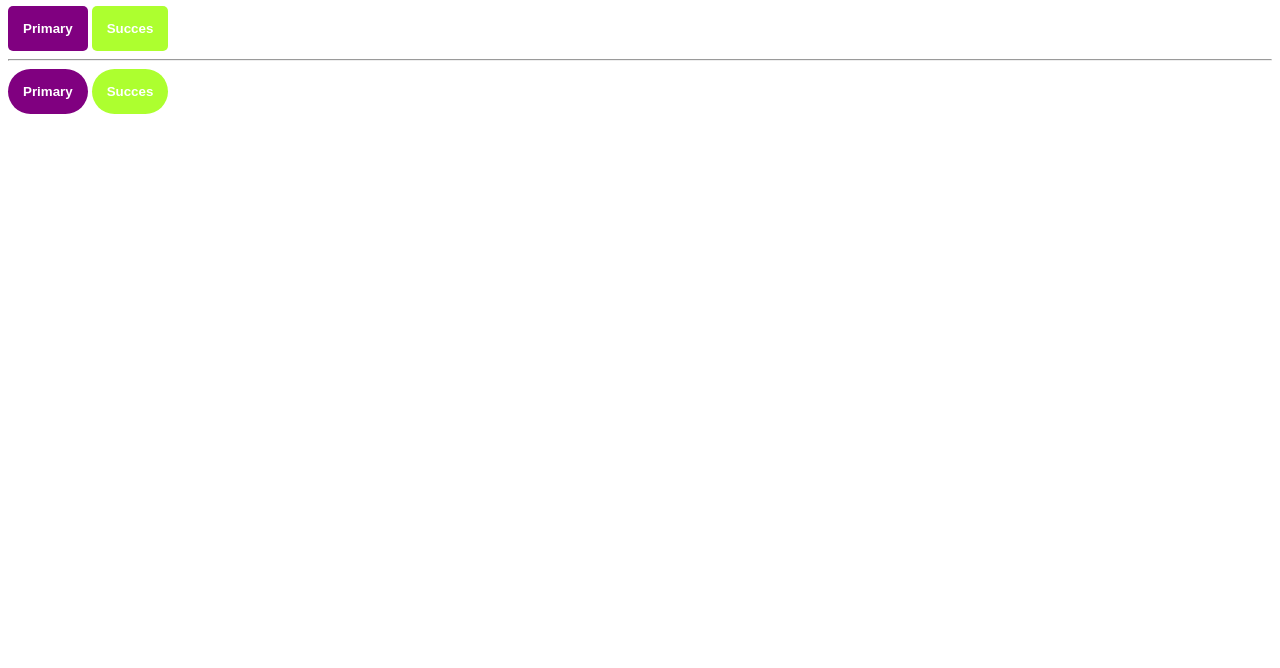
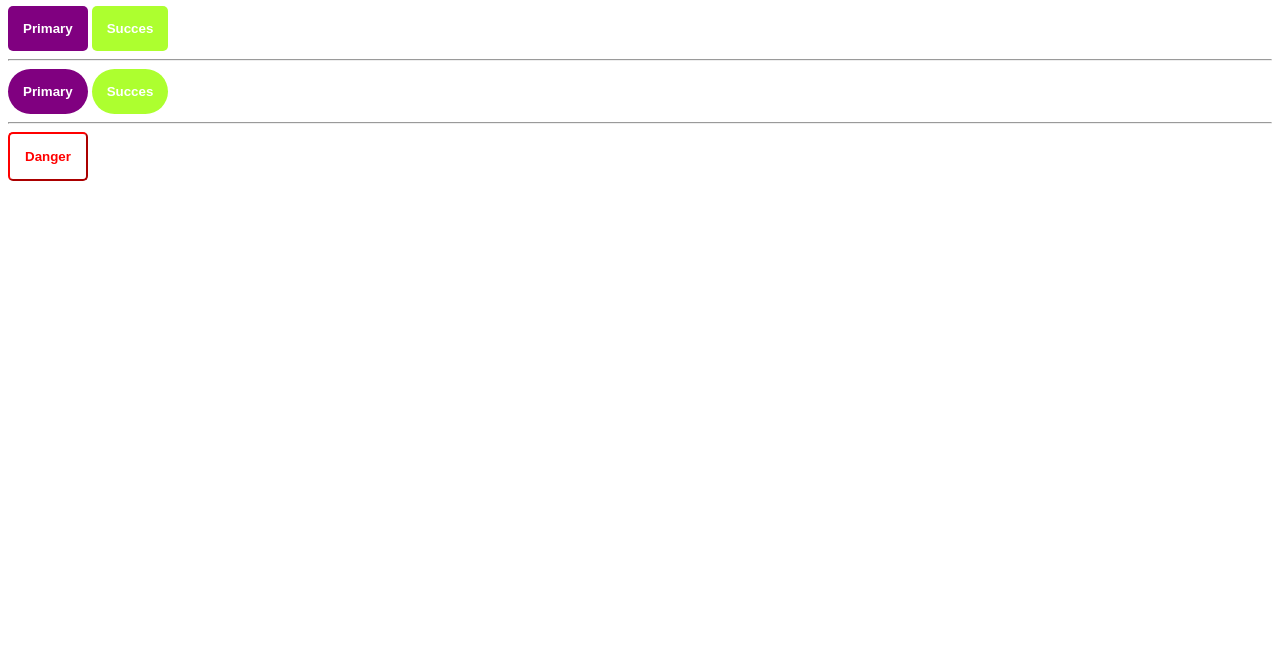
Before and after one commit to Denis-G25/Botton-Color, a plain HTML site: page index.html in a window 1280 px wide. Shown: the part 132-800 px from the top of the page. Drawn offline with Linux system fonts and the light colour scheme.

Commit message:
add danger button

```diff
--- a/index.html
+++ b/index.html
@@ -18,5 +18,10 @@
     <button class="btn-primary-pill">Primary</button>
     <button class="btn-succes-pill"> Succes</button>
 
+    <hr>
+    <button class="btn-danger">Danger</button>
+
+
+
 </body>
 </html>
--- a/style-denis.css
+++ b/style-denis.css
@@ -18,6 +18,17 @@
 
 }
 
+.btn-danger {
+    background-color: white;
+    color: red;
+    padding: 15px;
+    border-color: red;
+    border-width: 2px;
+    border-radius: 5px;
+    font-weight: bold;
+
+}
+
 .title-red {
     color: red;
 }
```
